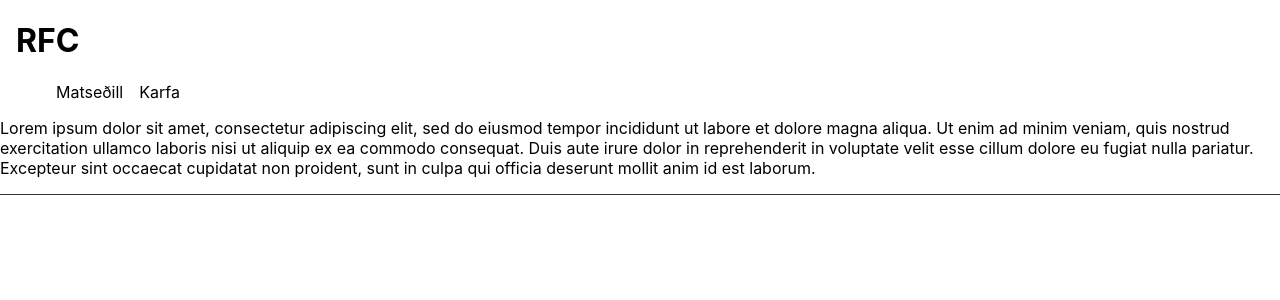
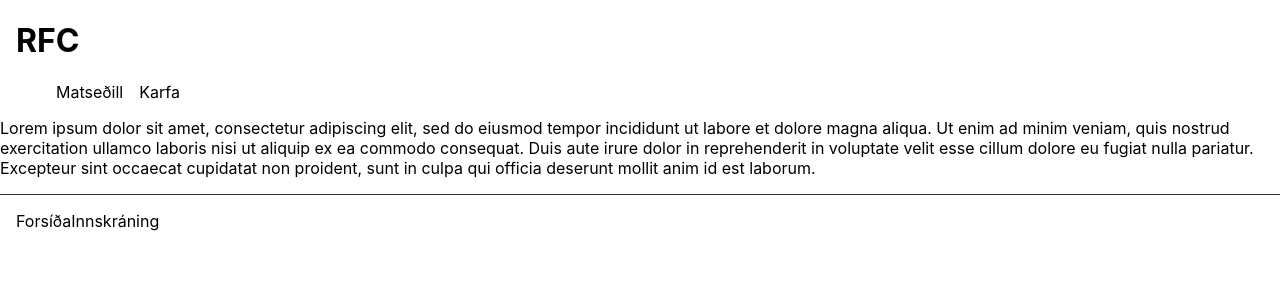
Before and after one commit to tommijons/vef2-2022-h2, a Next.js app: page / in a window 1280 px wide. Shown: the top 300 px of the page. Built offline with nearby package versions, Linux system fonts and the light colour scheme.

Commit message:
laga login og Footer

```diff
--- /dev/null
+++ b/components/footer/Footer.tsx
@@ -0,0 +1,14 @@
+import Link from "next/link"
+import { useUserContext } from "../../context/userContext";
+
+export function Footer(): JSX.Element {
+  const loginContext = useUserContext();
+  return (
+    <>
+      <Link href='/'><a>Forsíða</a></Link>
+      {
+        loginContext.login.login ? <p>Skráður inn sem <b>{loginContext.login.user.user.username}</b></p> : <Link href='/users/login'>Innskráning</Link>
+      }
+    </>
+  )
+}
--- a/context/userContext.js
+++ b/context/userContext.js
@@ -6,8 +6,8 @@ export function AppWrapper({ children }) {
   const [login, setLogin] = useState({});
 
   const logOut = () => {
-    setLogin({ login: !login.login, name: {}});
-    localStorage.setItem("user", JSON.stringify({ login: !login.login, name: {}}));
+    setLogin({ login: false, name: {}});
+    localStorage.setItem("user", JSON.stringify({ login: false, name: {}}));
   }
 
   useEffect(() => {
--- a/pages/index.tsx
+++ b/pages/index.tsx
@@ -3,6 +3,7 @@ import Head from 'next/head'
 import Image from 'next/image'
 import styles from '../styles/Home.module.css'
 import { Layout } from '../components/layout/Layout'
+import { Footer } from '../components/footer/Footer'
 
 const Home: NextPage = () => {
 
@@ -10,7 +11,7 @@ const Home: NextPage = () => {
     <Layout
     title="RFC"
     footer= {
-      <div></div>
+      <Footer></Footer>
     }
     >
       <Head>
--- a/pages/users/login.tsx
+++ b/pages/users/login.tsx
@@ -39,7 +39,7 @@ export default function Login() {
         const user = await loginHandler(event);
 
         if(user.user !== undefined) {
-          loginContext.state.setLogin({ login: true, user: user });
+          loginContext.setLogin({ login: true, user: user });
           localStorage.setItem("user", JSON.stringify({ login: true, user: user }));
           setFail(false);
           Router.push('/');
```
Also changed, not shown: 1 other file (tests, documents, lock files or other folders).
